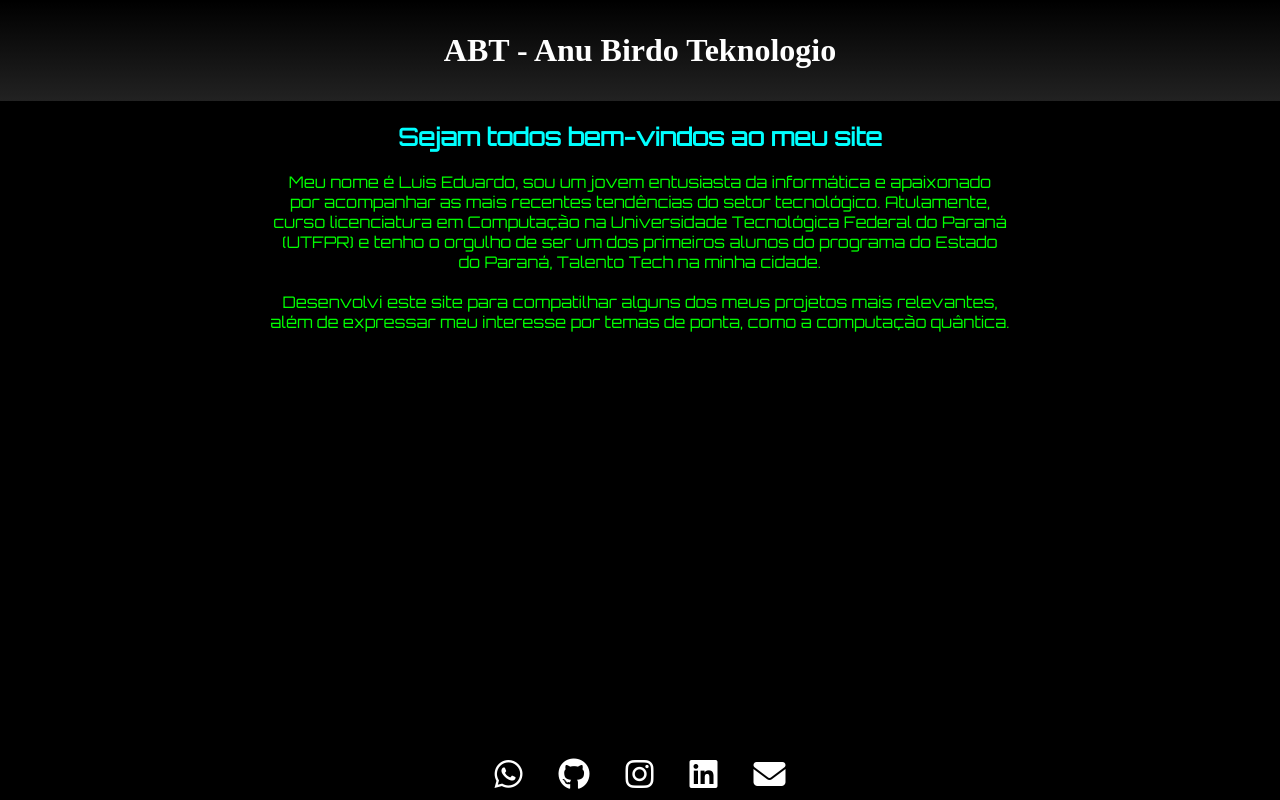
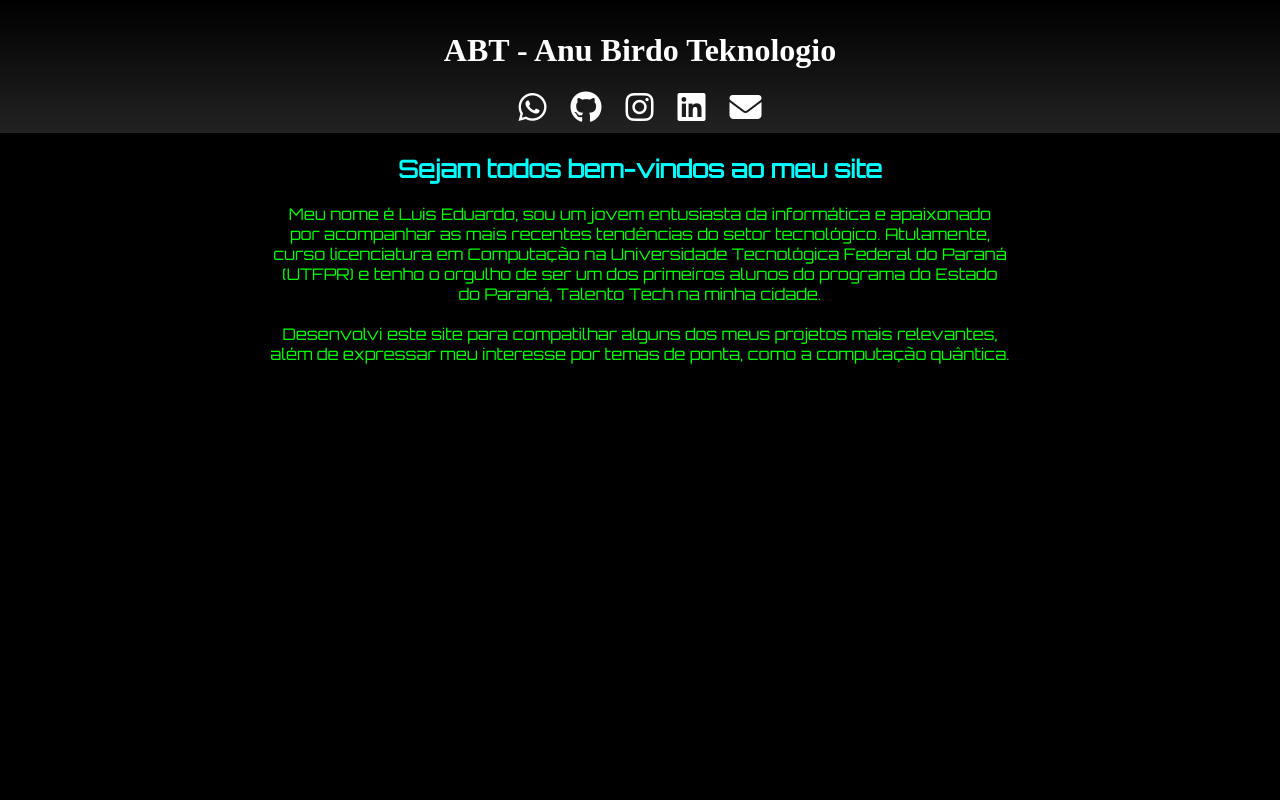
Before and after one commit to AnuTech001/abt-oficial, a plain HTML site: page index.html in a window 1280 px wide. Drawn offline with Linux system fonts and the light colour scheme.

Commit message:
subindo a versão 1.1.0

```diff
--- a/assets/css/style.css
+++ b/assets/css/style.css
@@ -28,7 +28,7 @@ content {
   padding: 100%;
 }
 
-footer {
+/* footer {
   position: fixed;
   bottom: 0;
   left: 0;
@@ -37,9 +37,9 @@ footer {
   display: flex;
   justify-content: center;
   gap: 16px;
-  background: rgba(0, 0, 0, 0.6); /* preto com 60% opacidade */
+  background: rgba(0, 0, 0, 0.6);
   backdrop-filter: none;
-}
+} */
 
 .social-icon {
   color: #ffffff;
--- a/components/footer.html
+++ b/components/footer.html
@@ -1,4 +1,4 @@
-<footer>
+<!-- <footer>
   <a
     href="https://wa.me/5541984082151"
     class="social-icon whatsapp"
@@ -35,3 +35,4 @@
     <i class="fas fa-envelope fa-2x"></i>
   </a>
 </footer>
+ -->
--- a/components/header.html
+++ b/components/header.html
@@ -1,3 +1,38 @@
 <header>
-    <h1>ABT - Anu Birdo Teknologio</h1>
+  <h1>ABT - Anu Birdo Teknologio</h1>
+  <a
+    href="https://wa.me/5541984082151"
+    class="social-icon whatsapp"
+    target="_blank"
+  >
+    <i class="fab fa-whatsapp fa-2x"></i>
+  </a>
+  <a
+    href="https://github.com/AnuTech001"
+    class="social-icon github"
+    target="_blank"
+  >
+    <i class="fab fa-github fa-2x"></i>
+  </a>
+  <a
+    href="https://instagram.com/luis.jesus.pires
+    "
+    class="social-icon instagram"
+    target="_blank"
+  >
+    <i class="fab fa-instagram fa-2x"></i>
+  </a>
+  <a
+    href="https://www.linkedin.com/in/luis-eduardo-de-jesus-pires-256084352/"
+    class="social-icon linkedin"
+  >
+    <i class="fab fa-linkedin fa-2x"></i>
+  </a>
+  <a
+    href="mailto:ruiniming10@gmail.com"
+    class="social-icon email"
+    target="_blank"
+  >
+    <i class="fas fa-envelope fa-2x"></i>
+  </a>
 </header>
```
Also changed, not shown: components/content.html (+1 -0 lines).
